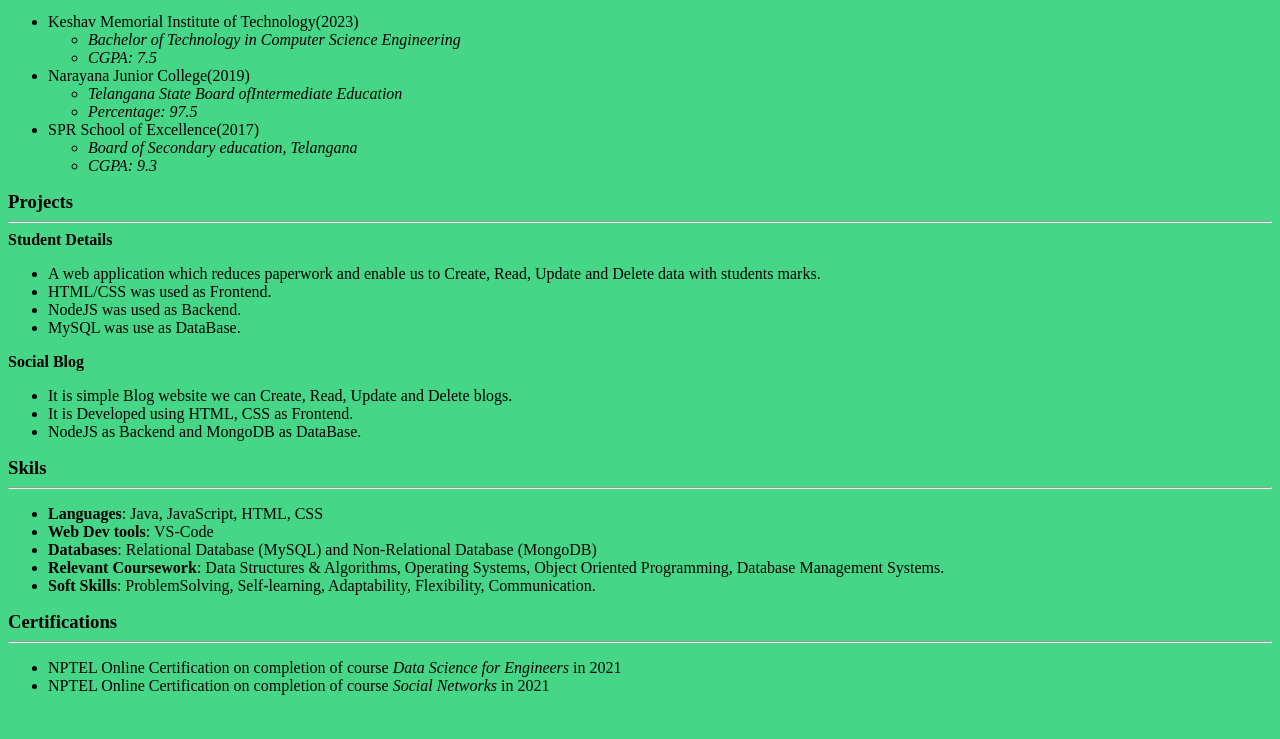
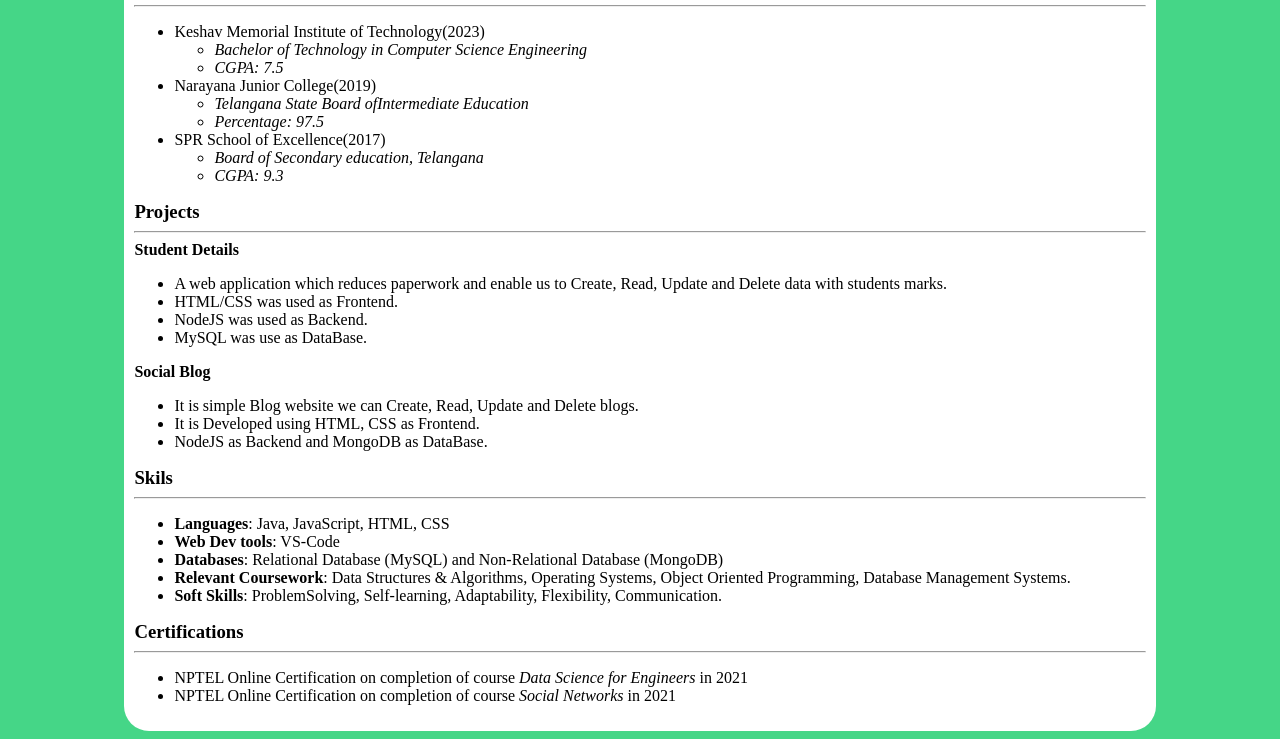
Before and after one commit to saiteja218/sample_2, a plain HTML site: page index.html in a window 1280 px wide. Shown: the part 121-860 px from the top of the page. Before the commit the page ends 832 px from the top, so only its background shows below. Drawn offline with Linux system fonts and the light colour scheme.

Commit message:
Resume_project

```diff
--- a/style.css
+++ b/style.css
@@ -10,7 +10,7 @@ margin: 0;
 body{
     background-color: rgb(69, 214, 135);
 }
-div
+div{
     background-color: white;
     width: 80%;
     margin: auto;
```
